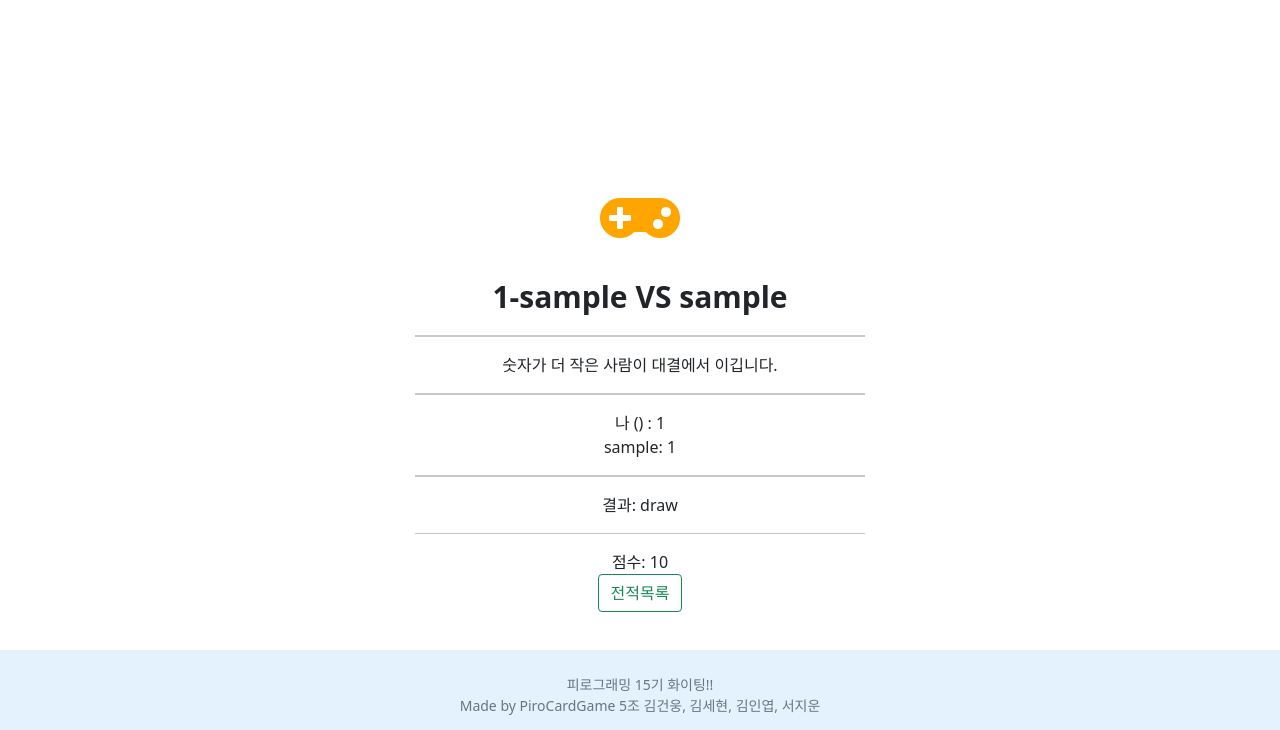
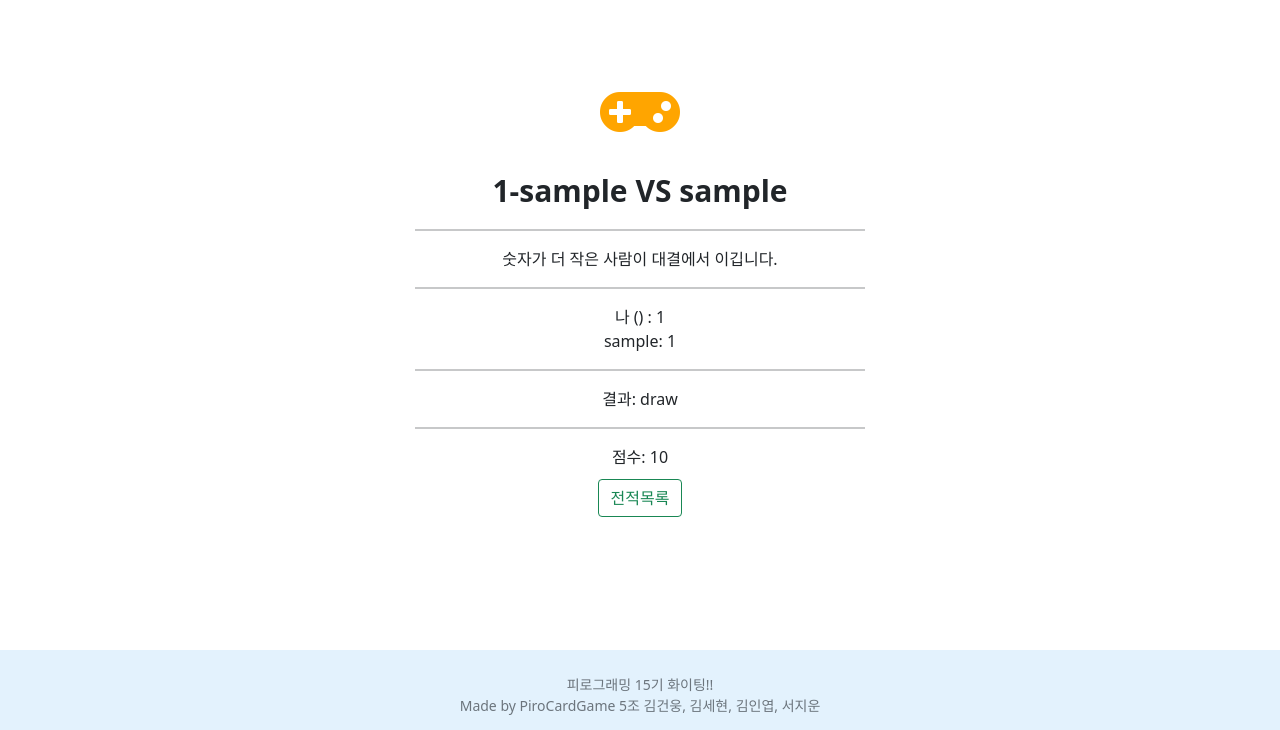
Before and after one commit to s-jiun/Piro15_CardGame_05, a Django app: page /info/1 in a window 1280 px wide. Shown: the part 70-800 px from the top of the page. Run offline with Django 3.2, Linux system fonts and the light colour scheme; tables that the repository leaves empty hold one stand-in row (values such as "Sample post"); some web fonts are replaced.

Commit message:
add design

```diff
--- a/game/templates/game/info.html
+++ b/game/templates/game/info.html
@@ -5,7 +5,7 @@
     <br/>
     <br/>
     <br/>
-    <div class="d-flex flex-column justify-content-center align-items-center" style="margin-top: 200px; height: 345px;">
+    <div class="d-flex flex-column justify-content-center align-items-center" style="margin-top: 100px; height: 345px;">
         <i class="fas fa-gamepad fa-4x" style="color: orange;"></i>
         <br />
         <form action="" method="POST" style="width: 450px;">
@@ -17,13 +17,13 @@
                     <br />
                     나: {{ game.host_card }}
                     <br />
-                    <a href="{% url 'game:game_delete' game.id %}" class="btn btn-outline-success">게임 취소</a>
+                    <a href="{% url 'game:game_delete' game.id %}" class="btn btn-outline-success" style="margin-bottom: 10px; margin-top: 10px;">게임 취소</a>
                     <br />
-                    <a href="{% url 'game:game_result' %}" class="btn btn-outline-success">전적목록</a>
+                    <a href="{% url 'game:game_result' %}" class="btn btn-outline-success">전적 목록</a>
                 {% else %}
                     <a href="{% url 'game:counterattack' game.pk %}" class="btn btn-outline-success">대응하기</a>
                     <hr />
-                    <a href="{% url 'game:game_result' %}" class="btn btn-outline-success">전적목록</a>
+                    <a href="{% url 'game:game_result' %}" class="btn btn-outline-success">전적 목록</a>
                 {% endif %}
 
             {% comment %} 게임 끝난 경우  {% endcomment %}
@@ -62,14 +62,14 @@
                 {% endif %}
             {% endif %}
 
-            <hr />
+            <hr style="height: 2px;"/>
                 {% if user.username == game.host.username %}
                     점수: {{ game.host.score }}
                 {% else %}
                     점수: {{ game.guest.score }}
                 {% endif %}
                 <br />
-                <a href="{% url 'game:game_result' %}" class="btn btn-outline-success">전적목록</a>
+                <a href="{% url 'game:game_result' %}" class="btn btn-outline-success" style="margin-top: 10px;">전적목록</a>
             {% endif %}
         </form>
     </div>
--- a/game/templates/game/login.html
+++ b/game/templates/game/login.html
@@ -3,8 +3,9 @@
 {% block content %}
     {% load socialaccount %}
     {% providers_media_js %}
-    <div class="container-lg d-flex flex-column justify-content-center text-center vh-100">
-        <div class="row">
+    <div class="container-lg d-flex flex-column justify-content-center text-center" style="margin-top: 250px; width: 630px;">
+        <i class="fas fa-sign-in-alt fa-5x" style="color: orange;"></i>
+        <div class="row" style="margin-top: 40px;">
             <div class="col">
             <a class="fw-bold btn btn-outline-primary" href="/accounts/login">기존회원 로그인</a>
             <hr/>
```
Also changed, not shown: game/templates/game/main.html (+8 -6 lines), game/templates/game/result.html (+4 -5 lines), game/migrations/0001_initial.py (deleted), game/migrations/__init__.py (deleted).
